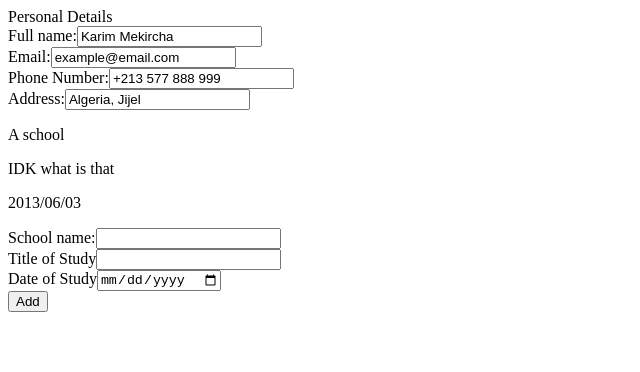
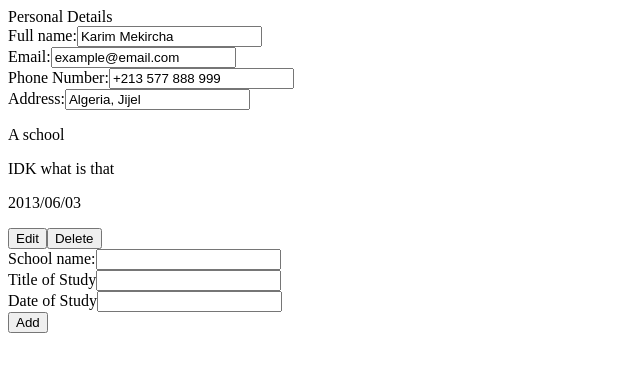
Before and after one commit to mkblast/cv-application, a React (Vite) app: page / in a window 1280 px wide. Shown: the top 372 px of the page, without its empty margins (0-640 px from the left). Built offline with nearby package versions, Linux system fonts and the light colour scheme.

Commit message:
Maybe finishing the Education section

```diff
--- a/src/App.jsx
+++ b/src/App.jsx
@@ -24,12 +24,13 @@ function App() {
     <>
       <PersonalInfo personalInfo={personalInfo} setPersonalInfo={setPersonalInfo} />
 
-      {education.map(e => {
+      {education.map((e, i) => {
         return (
-          <Education key={e.id} {...e} />
+          <Education key={e.id} {...e} index={i} setEducation={setEducation} />
         )
       })}
-      <NewEducation education={education} setEducation={setEducation} />
+
+      <NewEducation setEducation={setEducation} />
     </>
   )
 }
--- a/src/components/education.jsx
+++ b/src/components/education.jsx
@@ -1,9 +1,69 @@
-function Education({ schoolName, titleOfStudy, dateOfStudy }) {
+import { useState } from "react";
+
+function Education({ schoolName, titleOfStudy, dateOfStudy, index, setEducation }) {
+  const [edit, setEdit] = useState(false);
+
+  function handleChange(field, index, newValue) {
+    setEducation(preArr =>
+      preArr.map((item, i) =>
+        i === index ? { ...item, [field]: newValue } : item
+      )
+    )
+  }
+
+  function handleDelete(index) {
+    setEducation(preArr =>
+      preArr.toSpliced(index, 1)
+    )
+  }
+
+  if (edit) {
+    return (
+      <div>
+        <div>
+          <label>
+            <input type="text"
+              value={schoolName}
+              onChange={e =>
+                handleChange("schoolName", index, e.target.value)
+              }
+            />
+          </label>
+        </div>
+
+        <div>
+          <label>
+            <input type="text"
+              value={titleOfStudy}
+              onChange={e =>
+                handleChange("titleOfStudy", index, e.target.value)
+              }
+            />
+          </label>
+        </div>
+
+        <div>
+          <label>
+            <input type="text"
+              value={dateOfStudy}
+              onChange={e =>
+                handleChange("dateOfStudy", index, e.target.value)
+              }
+            />
+          </label>
+        </div>
+        <button onClick={() => setEdit(false)}>Done</button>
+      </div>
+    )
+  }
+
   return (
     <div>
       <p>{schoolName}</p>
       <p>{titleOfStudy}</p>
       <p>{dateOfStudy}</p>
+      <button onClick={() => setEdit(true)}>Edit</button>
+      <button onClick={() => handleDelete(index)}>Delete</button>
     </div>
   );
 }
--- a/src/components/new-education.jsx
+++ b/src/components/new-education.jsx
@@ -1,9 +1,15 @@
-function NewEducation({ education, setEducation }) {
+function NewEducation({ setEducation }) {
   const newField = {
     id: crypto.randomUUID(),
     schoolName: "",
     titleOfStudy: "",
     dateOfStudy: "",
+  }
+
+  function handleChange(newValue) {
+    setEducation(prev =>
+      [...prev, newValue]
+    )
   }
 
   return (
@@ -26,13 +32,13 @@ function NewEducation({ education, setEducation }) {
 
       <div>
         <label> Date of Study
-          <input type="date"
+          <input type="text"
             onChange={e => newField.dateOfStudy = e.target.value}
           />
         </label>
       </div>
 
-      <button onClick={() => setEducation([...education, newField])} >
+      <button onClick={() => handleChange(newField)} >
         Add
       </button>
     </div>
```
